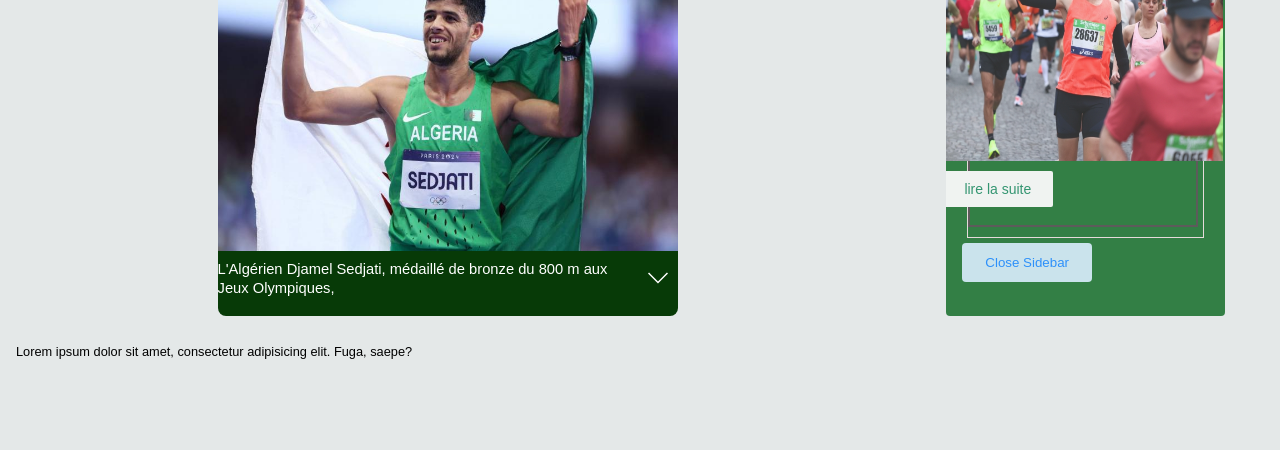
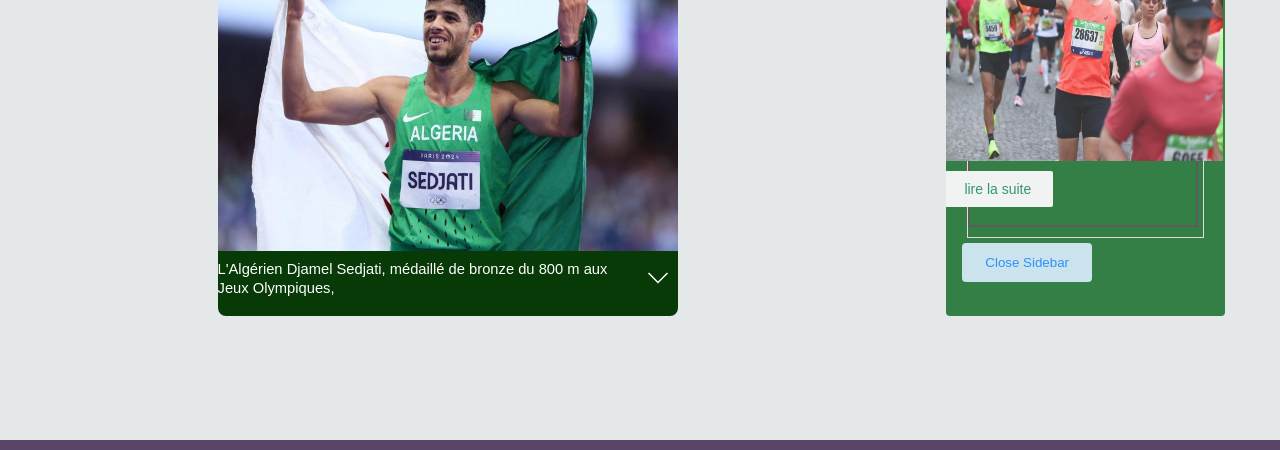
Before and after one commit to NesrineYAH/Marathon__Projet_perso, a plain HTML site: page index.html in a window 1280 px wide. Shown: the part 3746-4196 px from the top of the page. Drawn offline with Linux system fonts and the light colour scheme.

Commit message:
commit 6

```diff
--- a/index.html
+++ b/index.html
@@ -779,7 +779,7 @@
       </div>
     </div>
 
-   <p>Lorem ipsum dolor sit amet, consectetur adipisicing elit. Fuga, saepe?</p>
+
     <footer>
       <div class="btn-social-holder">
         <a
@@ -1048,7 +1048,7 @@
     <script src="./myFile/pageJS/contact.js" defer></script>
     <script src="./myFile/pageJS/modal.js" defer ></script>
 
-    <!-- <script src="./myFile/pageJS/changeLang.js" defer></script> -->
+
 
   </body>
 </html>
```
Also changed, not shown: myFile/pageJS/changeLang.js (+0 -9 lines).
